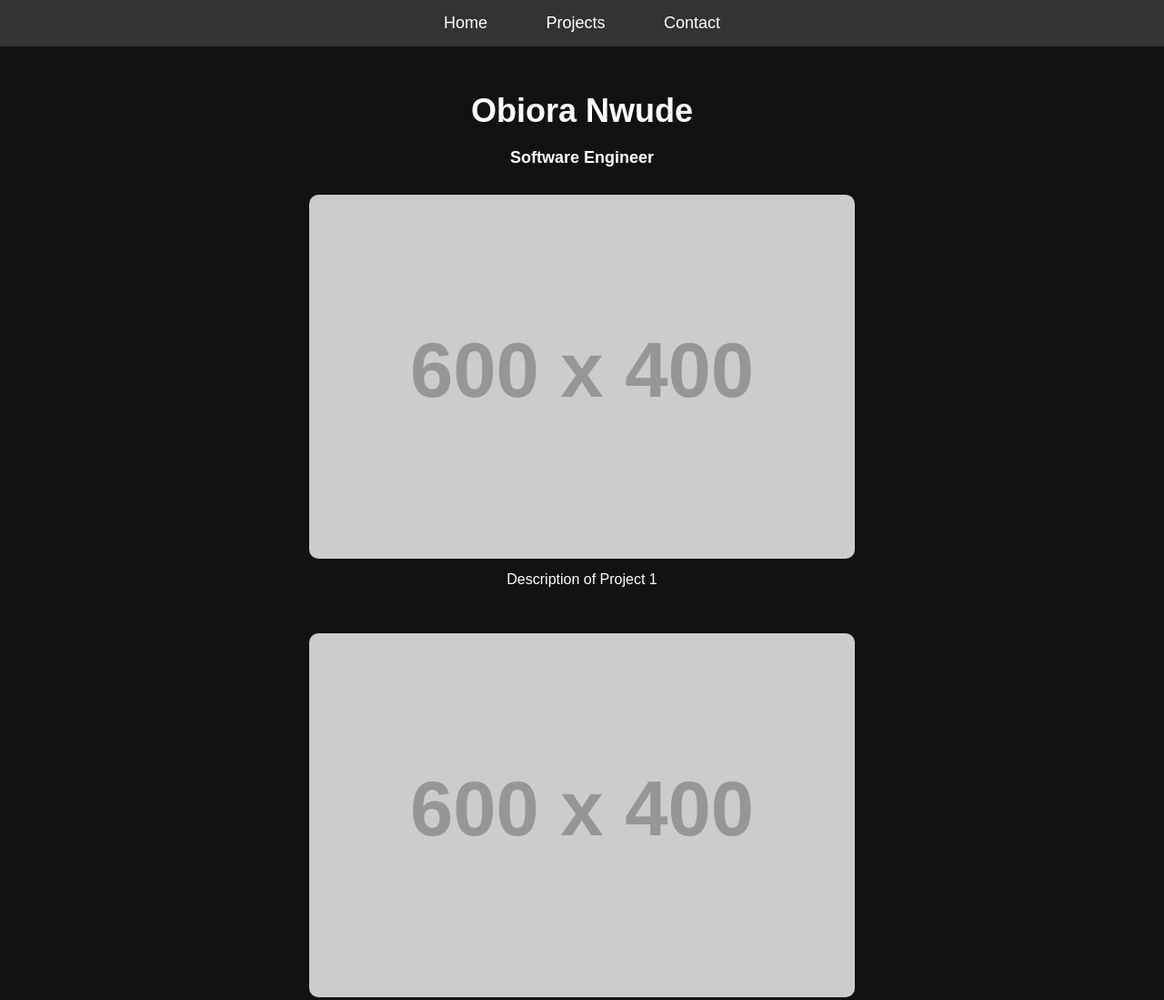
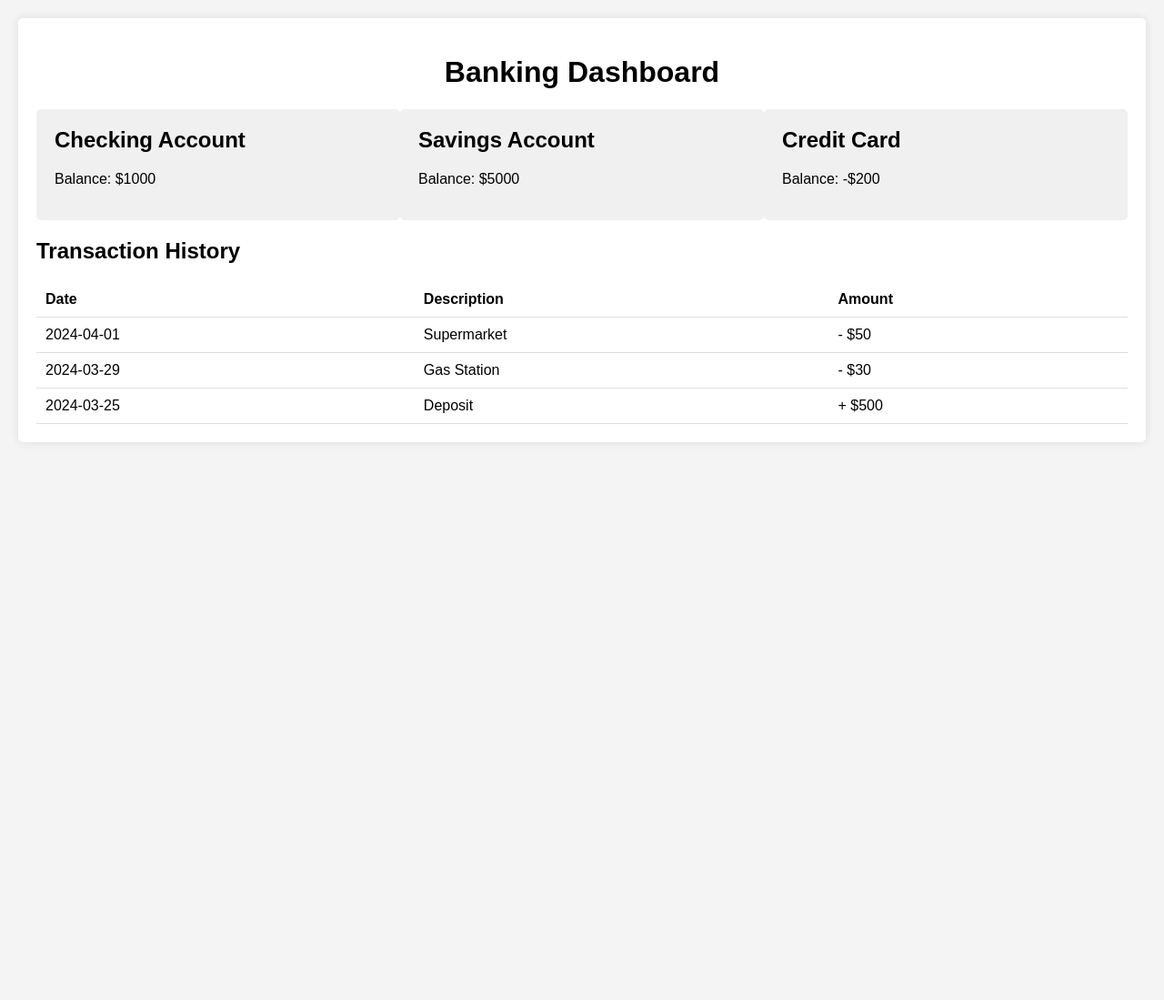
Before and after one commit to codenameobi/portfolio-main, a plain HTML site: page index.html in a window 1280 px wide. Shown: the top 1099 px of the page at 91% size. After the commit the page ends 800 px from the top, so only its background shows below. Drawn offline with Linux system fonts and the light colour scheme; placeholder pictures from the web are drawn by us.

Commit message:
dashboard

```diff
--- a/index.html
+++ b/index.html
@@ -3,109 +3,104 @@
 <head>
     <meta charset="UTF-8">
     <meta name="viewport" content="width=device-width, initial-scale=1.0">
-    <title>Dark Mode Portfolio</title>
+    <title>Banking Dashboard</title>
     <style>
         body {
             font-family: Arial, sans-serif;
             margin: 0;
             padding: 0;
-            background-color: #121212;
-            color: #ffffff;
+            background-color: #f4f4f4;
         }
-        .navbar {
-            background-color: #333333;
-            padding: 15px;
+        .container {
+            max-width: 1200px;
+            margin: 20px auto;
+            padding: 20px;
+            background-color: #fff;
+            border-radius: 5px;
+            box-shadow: 0 0 10px rgba(0, 0, 0, 0.1);
+        }
+        h1 {
             text-align: center;
         }
-        .navbar a {
-            color: #ffffff;
-            text-decoration: none;
-            padding: 10px 20px;
-            margin: 0 10px;
-            font-size: 18px;
+        .account-summary {
+            display: flex;
+            justify-content: space-between;
+            margin-bottom: 20px;
+        }
+        .account {
+            flex-basis: 30%;
+            padding: 20px;
+            background-color: #f0f0f0;
             border-radius: 5px;
         }
-        .navbar a:hover {
-            background-color: #555555;
+        .account h2 {
+            margin-top: 0;
         }
-        .container {
-            max-width: 800px;
-            margin: 50px auto;
-            text-align: center;
+        .transaction-history {
+            overflow-x: auto;
         }
-        .name {
-            font-size: 36px;
-            margin-bottom: 20px;
+        table {
+            width: 100%;
+            border-collapse: collapse;
         }
-        .job-title {
-            font-size: 18px;
-            margin-bottom: 30px;
-        }
-        .portfolio-item {
-            margin-bottom: 50px;
-        }
-        .portfolio-item img {
-            max-width: 100%;
-            border-radius: 10px;
-        }
-        .portfolio-item p {
-            font-size: 16px;
-            margin-top: 10px;
-        }
-        .footer {
-            margin-top: 50px;
-            font-size: 14px;
-        }
-
-        /* Mobile Styles */
-        @media only screen and (max-width: 600px) {
-            .navbar a {
-                font-size: 16px;
-            }
-            .name {
-                font-size: 24px;
-            }
-            .job-title {
-                font-size: 14px;
-            }
-            .portfolio-item p {
-                font-size: 14px;
-            }
-            .footer {
-                font-size: 12px;
-            }
+        th, td {
+            padding: 10px;
+            text-align: left;
+            border-bottom: 1px solid #ddd;
         }
     </style>
 </head>
 <body>
-    <div class="navbar">
-        <a href="#home">Home</a>
-        <a href="#projects">Projects</a>
-        <a href="#contact">Contact</a>
-    </div>
 
-    <div class="container" id="home">
-        <h1 class="name">Obiora Nwude</h1>
-        <h2 class="job-title">Software Engineer</h2>
+<div class="container">
+    <h1>Banking Dashboard</h1>
 
-        <div class="portfolio-item" id="projects">
-            <img src="https://via.placeholder.com/600x400" alt="Project 1">
-            <p>Description of Project 1</p>
+    <div class="account-summary">
+        <div class="account">
+            <h2>Checking Account</h2>
+            <p>Balance: $1000</p>
         </div>
-
-        <div class="portfolio-item">
-            <img src="https://via.placeholder.com/600x400" alt="Project 2">
-            <p>Description of Project 2</p>
+        <div class="account">
+            <h2>Savings Account</h2>
+            <p>Balance: $5000</p>
         </div>
-
-        <div class="portfolio-item">
-            <img src="https://via.placeholder.com/600x400" alt="Project 3">
-            <p>Description of Project 3</p>
+        <div class="account">
+            <h2>Credit Card</h2>
+            <p>Balance: -$200</p>
         </div>
     </div>
 
-    <div class="footer" id="contact">
-        &copy; 2024 John Doe. All rights reserved.
+    <h2>Transaction History</h2>
+    <div class="transaction-history">
+        <table>
+            <thead>
+                <tr>
+                    <th>Date</th>
+                    <th>Description</th>
+                    <th>Amount</th>
+                </tr>
+            </thead>
+            <tbody>
+                <tr>
+                    <td>2024-04-01</td>
+                    <td>Supermarket</td>
+                    <td>- $50</td>
+                </tr>
+                <tr>
+                    <td>2024-03-29</td>
+                    <td>Gas Station</td>
+                    <td>- $30</td>
+                </tr>
+                <tr>
+                    <td>2024-03-25</td>
+                    <td>Deposit</td>
+                    <td>+ $500</td>
+                </tr>
+                <!-- Add more transactions as needed -->
+            </tbody>
+        </table>
     </div>
+</div>
+
 </body>
 </html>
```
